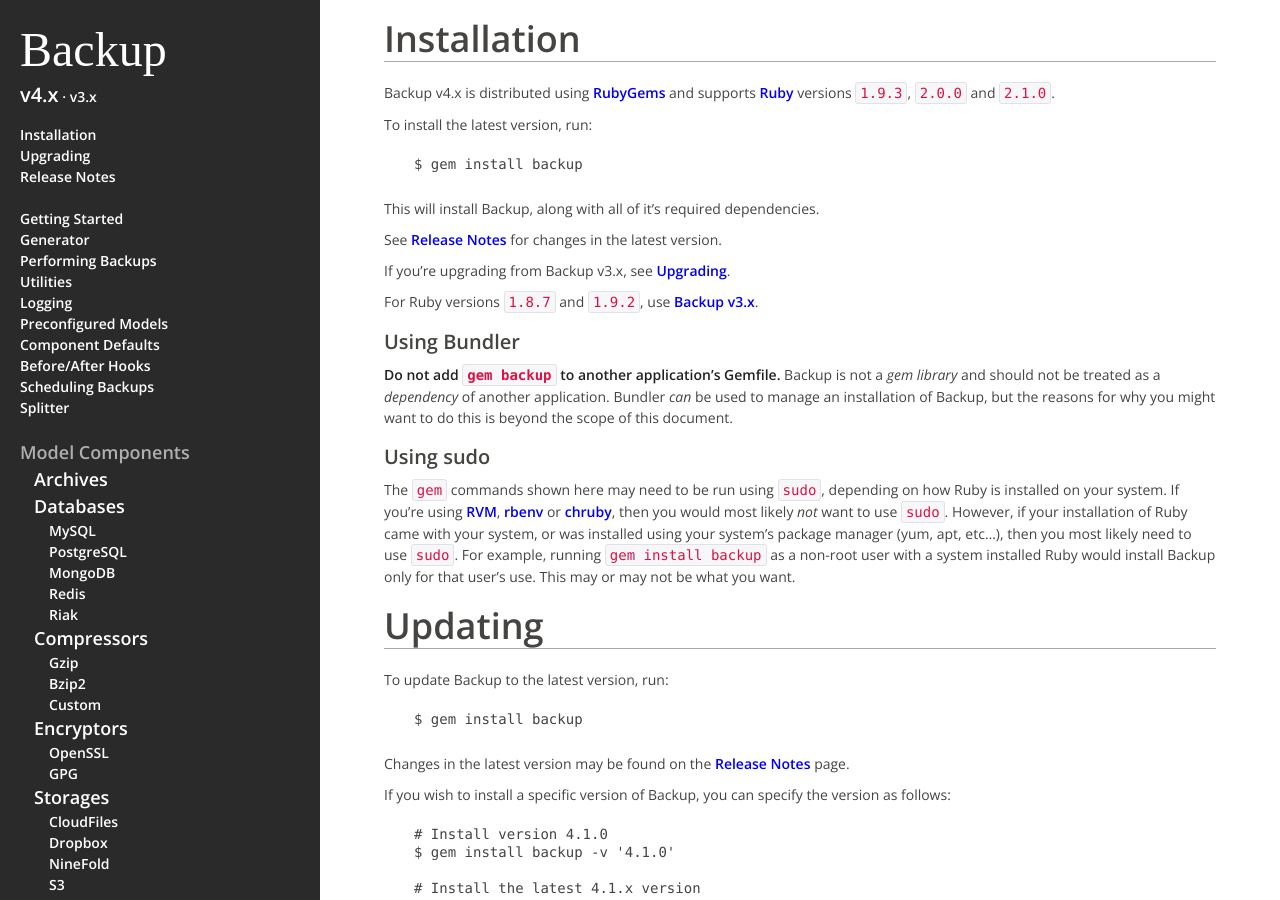
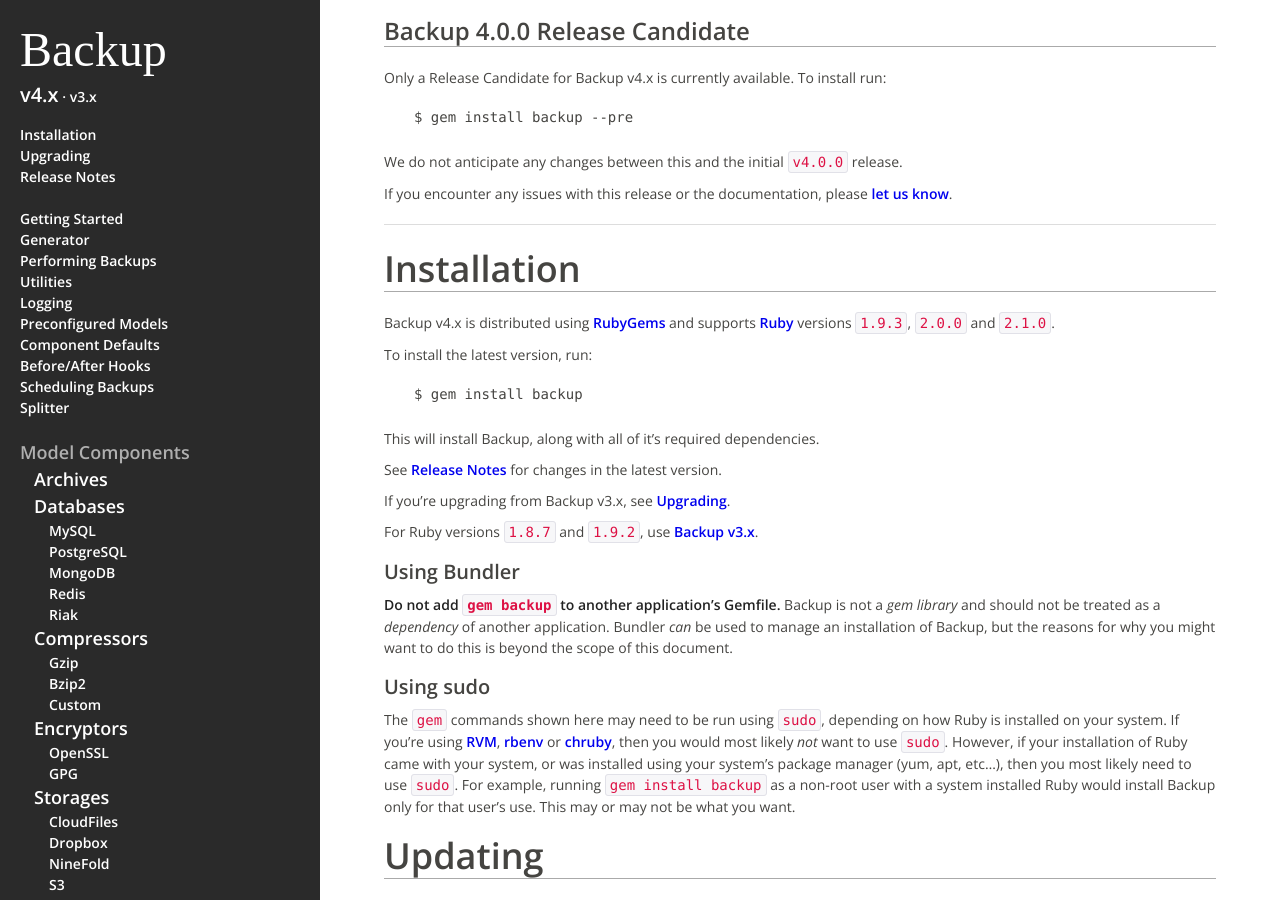
Before and after one commit to backup/backup, a Jekyll site: the page built from v4/installation/index.md, in a window 1280 px wide and 900 px high. Built offline with Jekyll 4.4.1, drawn with Linux system fonts in a browser that asks for light colours; some web fonts are replaced; Markdown is read by kramdown in place of the engine named in the settings.

```diff
--- a/v4/installation/index.md
+++ b/v4/installation/index.md
@@ -1,6 +1,19 @@
 ---
 layout: main
 title: Installation
+---
+
+Backup 4.0.0 Release Candidate
+------------------------------
+
+Only a Release Candidate for Backup v4.x is currently available. To install run:
+
+    $ gem install backup --pre
+
+We do not anticipate any changes between this and the initial `v4.0.0` release.
+
+If you encounter any issues with this release or the documentation, please [let us know](https://github.com/meskyanichi/backup/issues).
+
 ---
 
 Installation
```
Also changed, not shown: v4/release-notes/index.md (+2 -2 lines).
